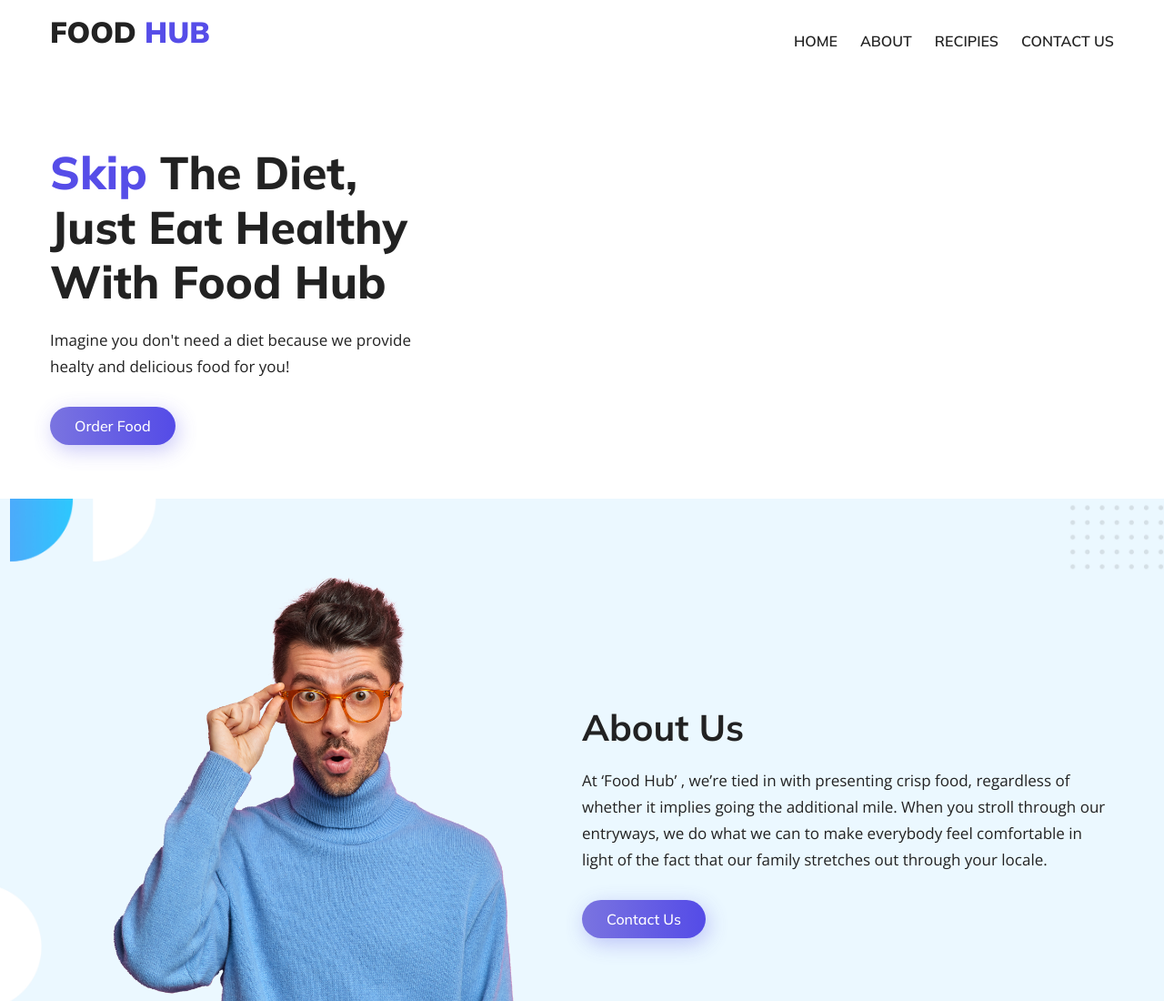
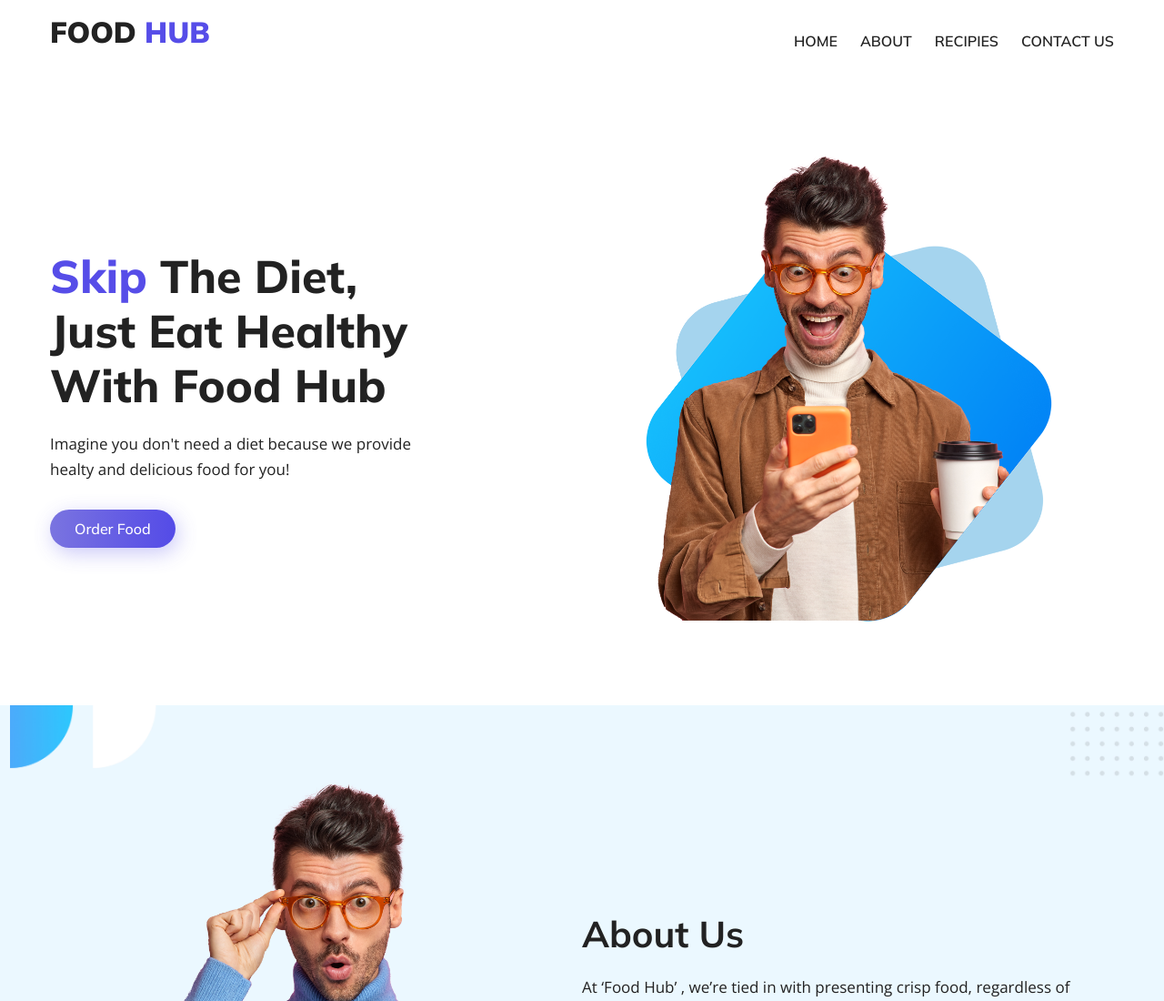
Before and after one commit to mohaymenrafi/foodhub, a plain HTML site: page index.html in a window 1280 px wide. Shown: the top 1100 px of the page at 91% size. Drawn offline with nearby package versions, Linux system fonts and the light colour scheme; the site is published under a folder, as on GitHub Pages, so addresses that start at the root find nothing.

Commit message:
header image fix

```diff
--- a/index.html
+++ b/index.html
@@ -46,7 +46,7 @@
                 <a href="#" target="_blank" class="btn">Order Food</a>
             </div>
             <div class="right-half">
-                <img src="/images/hero-image.png" alt="">
+                <img src="./images/hero-image.png" alt="">
             </div>
         </div>
     </section>
```
